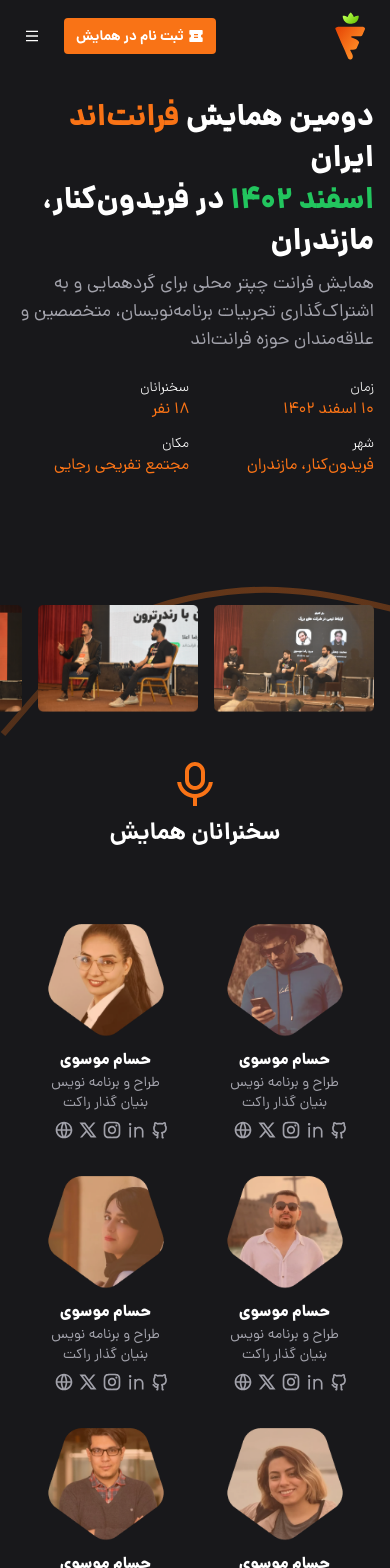
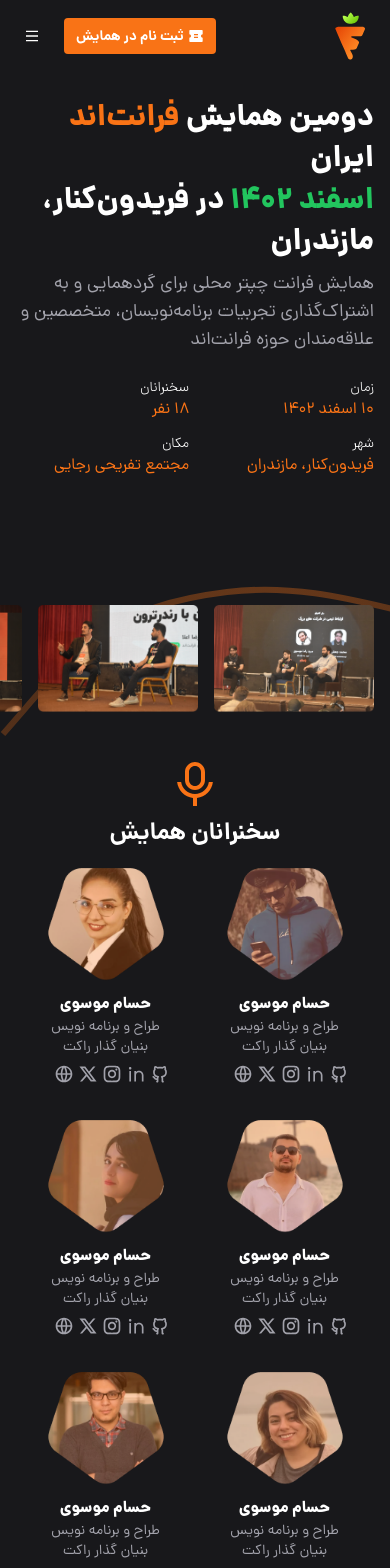
Before and after one commit to frontChapter/website-frontend, a Next.js app: page / in a window 390 px wide. Shown: the top 1568 px of the page. Built offline with nearby package versions, Linux system fonts and the light colour scheme.

Commit message:
feat: update `<Speakers>` styles

```diff
--- a/src/app/components/Speakers/Speakers.tsx
+++ b/src/app/components/Speakers/Speakers.tsx
@@ -6,12 +6,13 @@ import SpeakerCard from "./SpeakerCard";
 export default function Speakers() {
   return (
     <section className="py-6 lg:py-12">
-      <div className="container space-y-16">
+      <div className="container flex flex-col items-stretch gap-2 lg:gap-16">
         {/* head */}
         <div className="flex flex-col items-center gap-2">
-          <RiMicLine className="size-12 fill-orange-500 lg:size-16" />
+          <RiMicLine className="size-12 text-orange-500 lg:size-16" />
           <h3 className="text-2xl font-bold lg:text-3xl">سخنرانان همایش</h3>
         </div>
+
         {/* body */}
         <div className="flex w-full flex-wrap justify-center gap-y-6 sm:gap-y-8 lg:gap-y-10">
           {speakersData.map((item, index) => {
```
